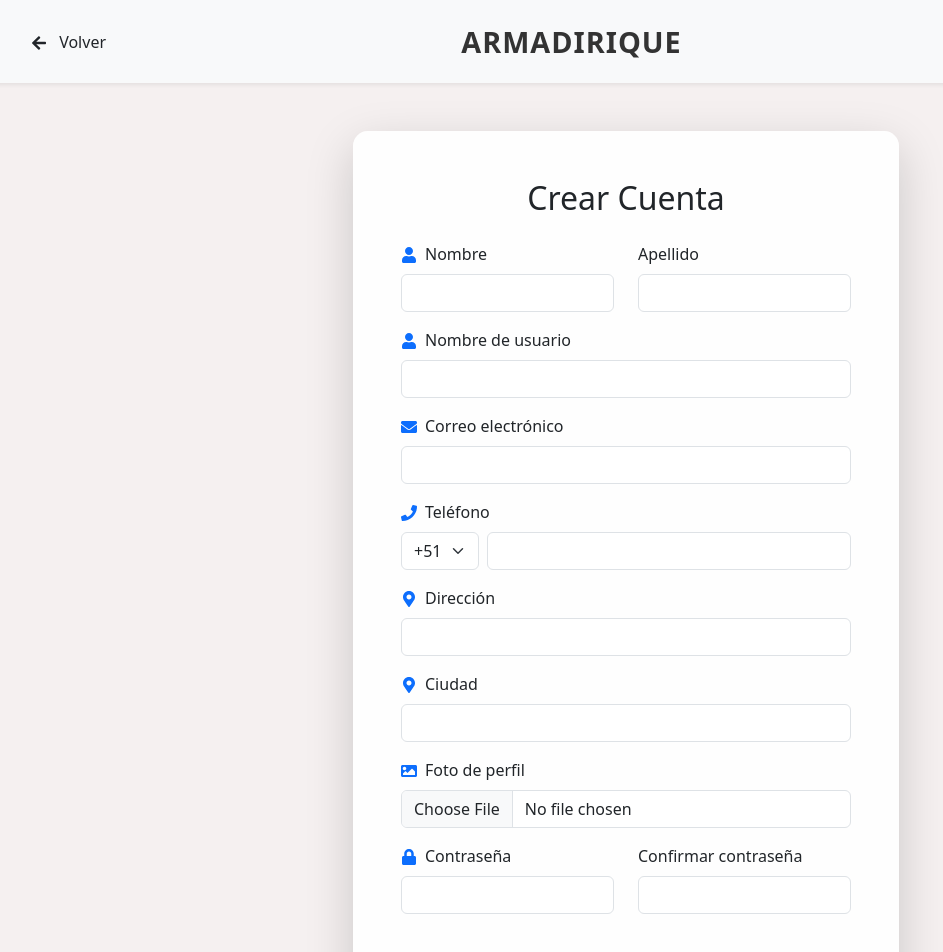
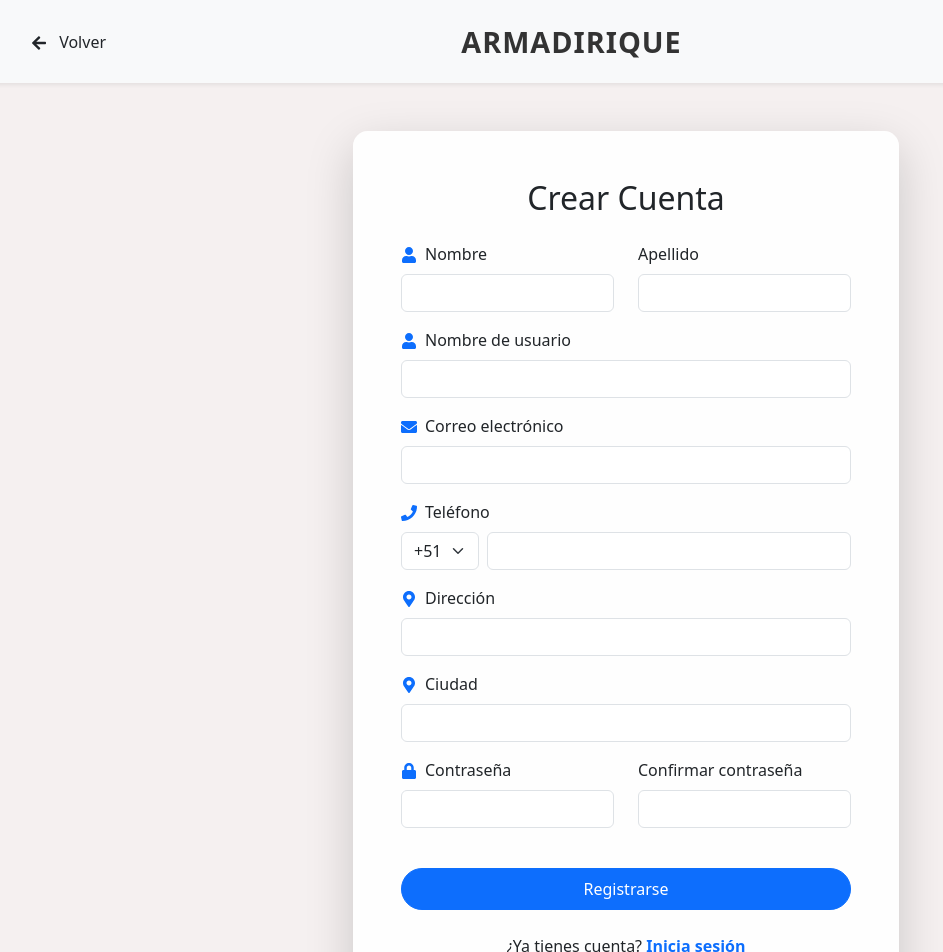
Before and after one commit to yourch22/frontend_armadirique, a React (Create React App) app: page /registrar in a window 1280 px wide. Shown: the top 952 px of the page, without its empty margins (14-957 px from the left). Built offline with nearby package versions, Linux system fonts and the light colour scheme.

Commit message:
Foto deshabilitada

```diff
--- a/src/componentes/Registrar/Registrar.jsx
+++ b/src/componentes/Registrar/Registrar.jsx
@@ -312,7 +312,7 @@ console.log(usuario);
                     />
                   </Form.Group> */}
 
-                  <Form.Group className="mb-3">
+                  {/*<Form.Group className="mb-3">
                     <Form.Label className="text-dark">
                       <FaImage className="me-2 text-primary" />
                       Foto de perfil
@@ -322,7 +322,7 @@ console.log(usuario);
                       accept="image/*"
                       onChange={handleFileChange}
                     />
-                  </Form.Group>
+                  </Form.Group>*/}
 
                   <Row>
                     <Col md={6}>
```
Also changed, not shown: 1 other file (tests, documents, lock files or other folders).
